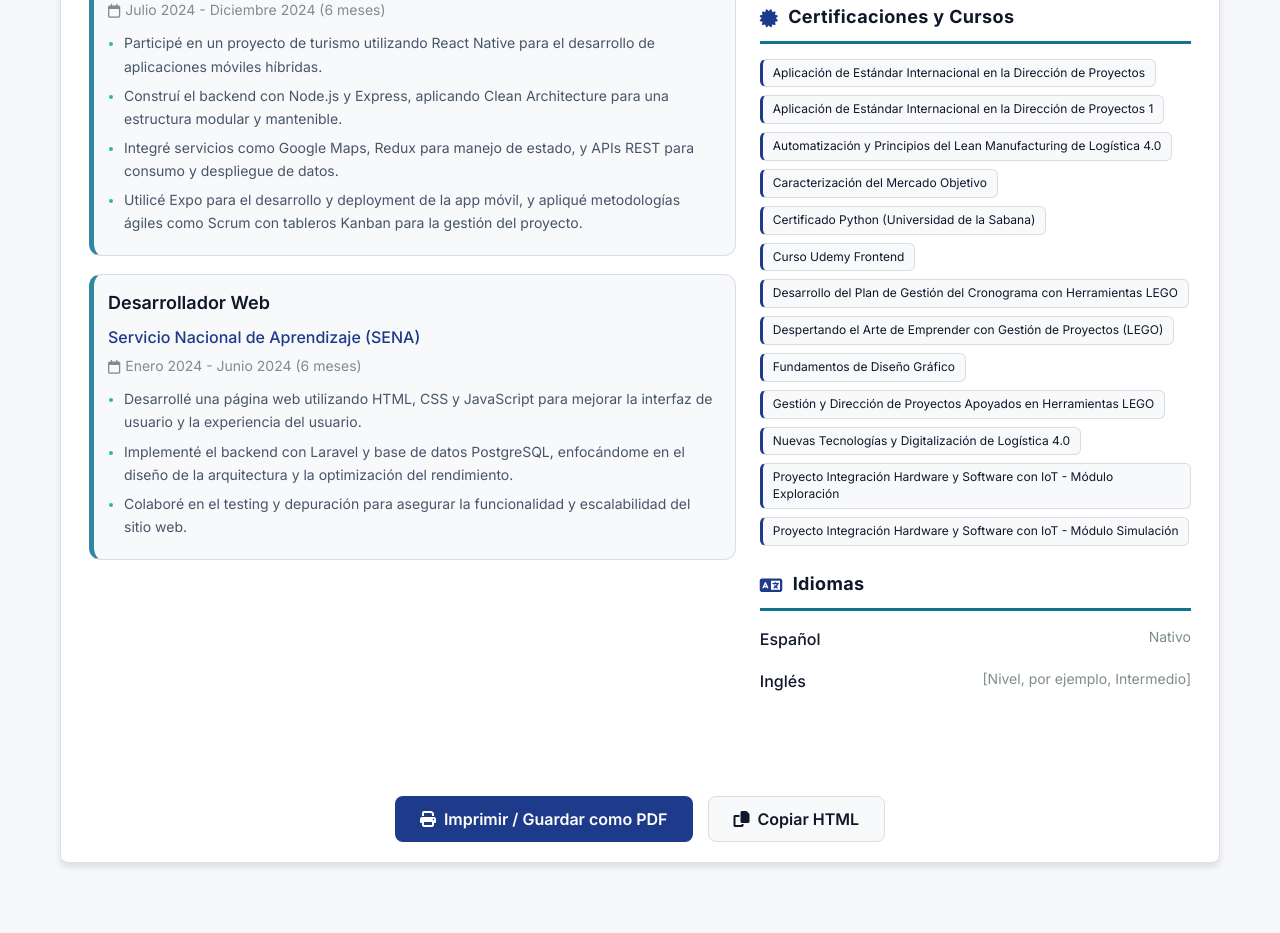
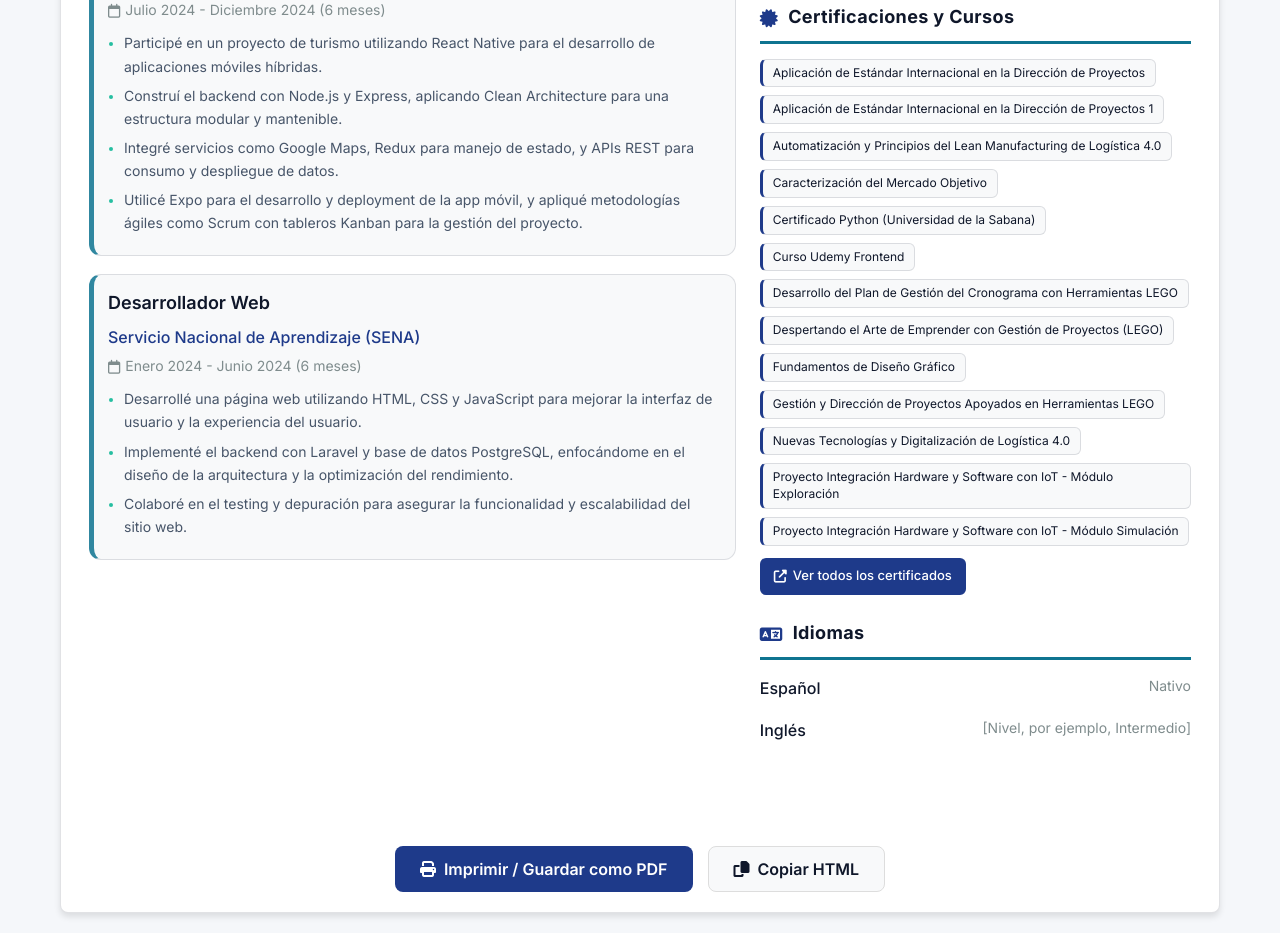
Before and after one commit to chrisfalla/CV, a plain HTML site: page index.html in a window 1280 px wide. Shown: the part 1132-2065 px from the top of the page. Before the commit the page ends 2015 px from the top, so only its background shows below. Drawn offline with Linux system fonts and the light colour scheme.

Commit message:
add more settings

```diff
--- a/index.html
+++ b/index.html
@@ -336,6 +336,25 @@
             line-height: 1.4;
         }
 
+        .cert-link {
+            display: inline-flex;
+            align-items: center;
+            gap: 6px;
+            margin-top: 12px;
+            padding: 8px 14px;
+            background-color: var(--secondary);
+            color: white;
+            border-radius: 6px;
+            font-size: 13px;
+            font-weight: 500;
+            text-decoration: none;
+            transition: background-color 0.2s ease;
+        }
+
+        .cert-link:hover {
+            background-color: var(--primary);
+        }
+
         /* Botones */
         .button-container {
             display: flex;
@@ -645,6 +664,10 @@
                         <span class="cert-tag">Proyecto Integración Hardware y Software con IoT - Módulo Exploración</span>
                         <span class="cert-tag">Proyecto Integración Hardware y Software con IoT - Módulo Simulación</span>
                     </div>
+
+                    <a href="https://drive.google.com/drive/folders/17U0hb1NQMElOcSwq45ou2QfjLy3I13Hz" target="_blank" rel="noopener noreferrer" class="cert-link">
+                        <i class="fas fa-external-link-alt"></i> Ver todos los certificados
+                    </a>
                 </section>
 
                 <section class="section">
```
